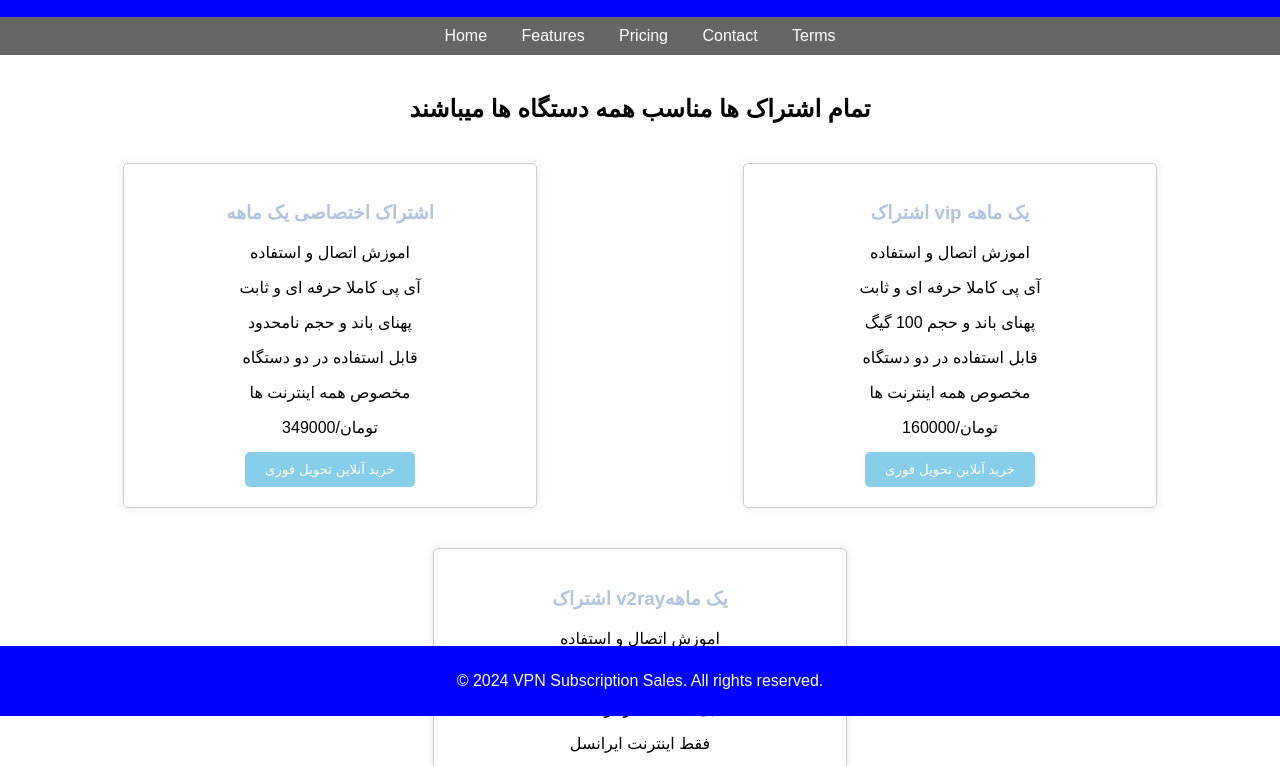
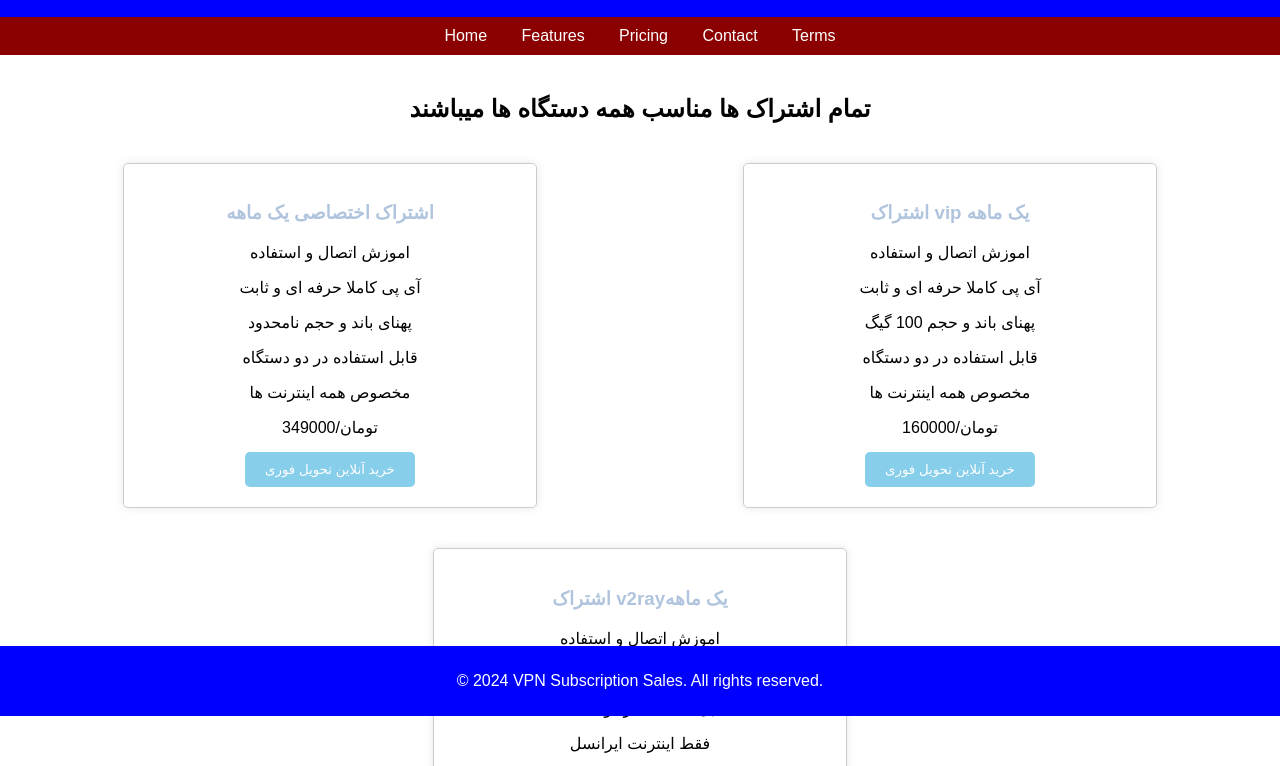
Before and after one commit to matin2112/webindex, a plain HTML site: page index.html in a window 1280 px wide. Shown: the part 84-850 px from the top of the page. Drawn offline with Linux system fonts and the light colour scheme.

Commit message:
Update index.html

```diff
--- a/index.html
+++ b/index.html
@@ -20,7 +20,7 @@
             text-align: center;
         }
         nav {
-            background-color: #666;
+            background-color: #8B0000;
             padding: 10px 0;
             text-align: center;
         }
```
